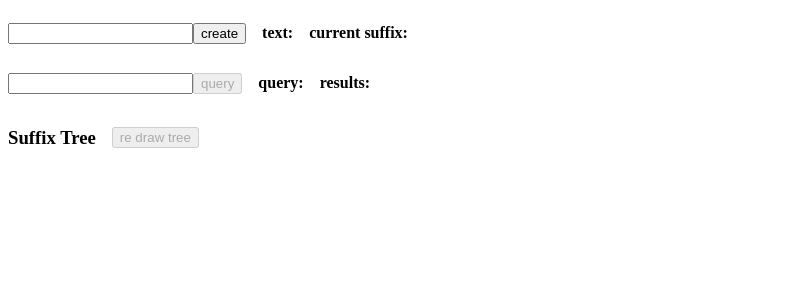
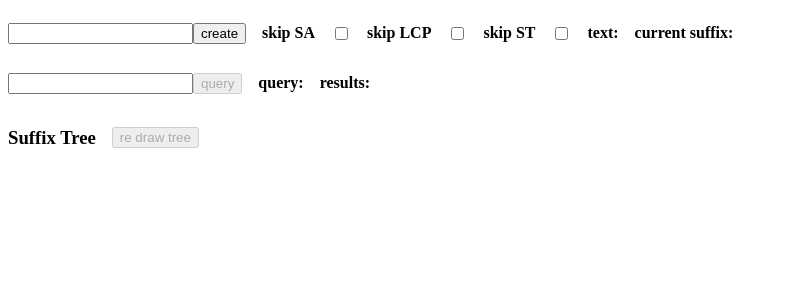
Before and after one commit to neet-007/Data-Structures-To-React-Apps, a React (Vite) app in the folder SuffixTree/: page / in a window 1280 px wide. Shown: the top 300 px of the page, without its empty margins (0-787 px from the left). Built offline with nearby package versions, Linux system fonts and the light colour scheme.

Commit message:
added skipping any or all of the SA LCP ST bulding but when you recalculte the lager command compoents get unmounted

```diff
--- a/SuffixTree/src/App.tsx
+++ b/SuffixTree/src/App.tsx
@@ -7,9 +7,12 @@ import { useTreeContext } from './TreeContext'
 import NodeTest from './NodeTest';
 import Query from './Query';
 
+const SKIP_COMMANDS = ['SA', 'LCP', 'ST'] as const
+
 function App() {
-  const {text, suffixTree, command, suffix, ALPHABET, setText, setCommand, setSuffixArray, setLcpArray, setSuffixTree} = useTreeContext();
+  const {text, suffixTree, command, suffix, ALPHABET, setText, setCommand, setSuffixArray, setLcpArray, setSuffixTree, setSkipCommands} = useTreeContext();
   const InputRef = useRef<HTMLInputElement>(null);
+  const formRef = useRef<HTMLFormElement>(null);
 
   useEffect(() => {
     if (command > -1){
@@ -19,19 +22,26 @@ function App() {
   },[command])
 
   function handleClickInput(){
-    if (!InputRef.current){
+    if (!InputRef.current || !formRef.current){
       return
     };
+    setText(InputRef.current.value);
+
+    const skipCommands = Array(SKIP_COMMANDS.length).fill(false);
+    for (let i = 0; i < formRef.current!.children.length; i++){
+      const inputElem = formRef.current!.children[i].children[1] as HTMLInputElement
+      skipCommands[i] = inputElem.checked
+    };
+    setSkipCommands(skipCommands);
+
     if (command === 4){
       setSuffixArray([]);
       setLcpArray([]);
       setSuffixTree([{parent:-1, stringDepth:0, edgeStart:-1, edgeEnd:-1, children:Array(ALPHABET.length).fill(-1), charClassName:{char:-1, className:''}, nodeClassName:''}]);
-      setText(InputRef.current.value);
       setCommand(-1);
     }else{
-      setText(InputRef.current.value);
-      setCommand(1);
-    }
+      setCommand(skipCommands[0] ? 1000 : 1);
+    };
   };
 
   function reDrawTree(){
@@ -44,7 +54,7 @@ function App() {
       {command > 0 &&
         <SuffixArray/>
       }
-      {command > 1 &&
+      {Number(command.toString()[0]) > 1 &&
         <LcpArray/>
       }
 
@@ -53,8 +63,16 @@ function App() {
             <input type="text" ref={InputRef}/>
             <button disabled={command !== 0 && command !== 4} onClick={handleClickInput}>create</button>
           </div>
-            <p>text: {text}</p>
-            <p>current suffix: {text.slice(suffix, text.length)}</p>
+          <form ref={formRef} style={{display:'flex', alignItems:'center', gap:'1rem'}}>
+            {SKIP_COMMANDS.map((v, i) => (
+              <div key={`skip-commands-${v}-${i}`} style={{display:'flex', alignItems:'center', gap:'1rem'}}>
+                <label htmlFor={`skip-${v}`}>skip {v}</label>
+                <input type="checkbox" id={`skip-${v}`} name={`skip-${v}`}/>
+              </div>
+            ))}
+          </form>
+          <p>text: {text}</p>
+          <p>current suffix: {text.slice(suffix, text.length)}</p>
         </div>
 
           <Query/>
@@ -65,7 +83,7 @@ function App() {
       </div>
 
       <div style={{height:'100%', width:'100%', display:'flex', flexDirection:'column', alignItems:'center'}}>
-        {command > 2 &&
+        {Number(command.toString()[0]) > 2 &&
           <NodeTest node={suffixTree[0]} adjustedHeight={0}/>
         }
       </div>
--- a/SuffixTree/src/LcpArray.tsx
+++ b/SuffixTree/src/LcpArray.tsx
@@ -6,7 +6,7 @@ interface LcpArrayProps extends ComponentProps<'div'>{
 };
 
 const LcpArray:React.FC<LcpArrayProps> = ({...props}) => {
-    const {text, suffixArray, command, setLcpArray, setCommand, setSuffix:setSuffix_} = useTreeContext()
+    const {text, suffixArray, command, skipCommands, setLcpArray, setCommand, setSuffix:setSuffix_} = useTreeContext()
     const [order, setOrder] = useState<number[]>(suffixArray);
     const [lcpArrayBefore, setLcpArrayBefore] = useState<number[]>([]);
     const [lcp, setLcp] = useState<number>(0);
@@ -28,7 +28,7 @@ const LcpArray:React.FC<LcpArrayProps> = ({...props}) => {
     },[text]);
 
     useEffect(() => {
-        if (command !== 2 && command !== 20){
+        if (command !== 2 && command !== 20 && command !== 2000){
             return
         };
 
@@ -37,12 +37,47 @@ const LcpArray:React.FC<LcpArrayProps> = ({...props}) => {
                 setCommand(4);
             }else{
                 setLcpArray(lcpArrayBefore);
-                setCommand(3);
+                setCommand(skipCommands[2] ? 3000 : 3);
                 setSuffix_(suffixArray[0]);
             };
             return;
         };
-            if (nextSuffix === -1){
+        if (command === 2000){
+            function compareLCP(i:number, j:number, lcp__:number){
+                let lcp_ = Math.max(0, lcp__);
+                while (i + lcp_ < text.length && j + lcp_ < text.length){
+                    if (text[i + lcp_] === text[j + lcp_]){
+                        lcp_ += 1;
+                    }else{
+                        break;
+                    };
+                };
+
+                return lcp_;
+            };
+
+            const lcpArray_ = Array(suffixArray.length - 1).fill(0);
+
+            let lcp_ = 0;
+
+            let suffix_ = suffixArray[0];
+            let i = 0
+            while (i < text.length){
+                const currIndex_ = inverseOrder[suffix_];
+                if (currIndex_ === text.length - 1){
+                    lcp_ = 0;
+                    suffix_ = (suffix_ + 1) % text.length;
+                    continue;
+                };
+                const nextSuffix_ = suffixArray[currIndex_ + 1];
+                lcp_ = compareLCP(suffix_, nextSuffix_, lcp_ - 1);
+                lcpArray_[currIndex_] = lcp_;
+                suffix_ = (suffix_ + 1) % text.length;
+                i++;
+            };
+            setCurrIndex(i);
+            setLcpArrayBefore(lcpArray_);
+        }else if (nextSuffix === -1){
             const currIndex_ = inverseOrder[suffix];
             if (currIndex_ === text.length - 1){
                 setLcp(0);
--- a/SuffixTree/src/SuffixArray.tsx
+++ b/SuffixTree/src/SuffixArray.tsx
@@ -6,24 +6,112 @@ interface SuffixArrayProps extends ComponentProps<'div'>{
 };
 
 const SuffixArray:React.FC<SuffixArrayProps> = ({...props}) => {
-    const {text, setSuffixArray, ALPHABET, command, setCommand} = useTreeContext()
+    const {text, setSuffixArray, ALPHABET, command, skipCommands, setCommand} = useTreeContext()
     const [length, setLength] = useState(0);
     const [order, setOrder] = useState<number[]>(Array(text.length).fill(0));
     const [eqvClasses, setEqvClasses] = useState<number[]>(Array(text.length).fill(0));
 
     useEffect(() => {
-        if (command !== 1 && command !== 10){
+        if (command !== 1 && command !== 10 && command !== 1000){
             return
         };
         if (text !== '' && length > text.length){
             if (command === 10){
                 setCommand(4);
             }else{
+                console.log(order);
                 setSuffixArray(order);
-                setCommand(2);
+                setCommand(skipCommands[1] ? 2000 : 2);
             };
             return
         }else if (length === 0){
+            if (command === 1000){
+                function sortChars(){
+                    const order_ = Array(text.length).fill(-1);
+                    const count = Array(ALPHABET.length).fill(0);
+
+                    for (let i = 0; i < text.length; i ++){
+                        count[ALPHABET.indexOf(text[i].toLowerCase())] += 1;
+                    };
+
+                    for (let j = 1; j < count.length; j ++){
+                        count[j] += count[j - 1];
+                    };
+
+                    for (let i = text.length - 1; i >= 0; i --){
+                        count[ALPHABET.indexOf(text[i].toLowerCase())] -= 1;
+                        order_[count[ALPHABET.indexOf(text[i].toLowerCase())]] = i;
+                    };
+
+                    return order_;
+                };
+
+                function computeClasses(order_:number[]){
+                    const classes = Array(order_.length).fill(0);
+
+                    for (let i = 1; i < text.length; i ++){
+                        if (text[order_[i]] !== text[order_[i - 1]]){
+                            classes[order_[i]] = classes[order_[i - 1]] + 1;
+                        }else{
+                            classes[order_[i]] = classes[order_[i - 1]];
+                        };
+                    };
+
+                    return classes;
+                };
+
+                function sortingDoubles(l:number, order_:number[], classes:number[]){
+                    const newOrder = Array(text.length).fill(0);
+                    const count = Array(text.length).fill(0);
+
+                    for (let i = 0; i < text.length; i ++){
+                        count[classes[i]] += 1;
+                    };
+
+                    for (let j = 1; j < text.length; j ++){
+                        count[j] += count[j - 1];
+                    };
+
+                    for (let i = text.length - 1; i >= 0; i --){
+                        const start = (order_[i] - l + text.length) % text.length;
+                        const cl = classes[start];
+                        count[cl] -= 1;
+                        newOrder[count[cl]] = start;
+                    };
+
+                    return newOrder;
+                };
+
+                function updateClasses(l:number, newOrder:number[], classes:number[]){
+                    const newClasses = Array(text.length).fill(0);
+
+                    for (let i = 1; i < text.length; i ++){
+                        const curr = newOrder[i];
+                        const prev = newOrder[i - 1];
+                        const currMid = (curr + l) % text.length;
+                        const prevMid = (prev + l) % text.length;
+
+                        if (classes[curr] !== classes[prev] || classes[currMid] !== classes[prevMid]){
+                            newClasses[curr] = newClasses[prev] + 1;
+                        }else{
+                            newClasses[curr] = newClasses[prev];
+                        };
+                    };
+                    return newClasses;
+                };
+                    let order_ = sortChars();
+                    let classes = computeClasses(order_);
+                    let l = 1;
+
+                    while (l < text.length){
+                        order_ = sortingDoubles(l, order_, classes);
+                        classes = updateClasses(l, order_, classes);
+                        l *= 2;
+                    };
+
+                    setOrder(order_);
+                    setLength(l);
+            }else{
                 setTimeout(() => {
                     setOrder(prev => {
                         const count = Array(ALPHABET.length).fill(0);
@@ -57,6 +145,7 @@ const SuffixArray:React.FC<SuffixArrayProps> = ({...props}) => {
                         return [...prev]
                     });
                 },2000);
+            };
         }else{
             setTimeout(() => {
                 setOrder(prevOrder => {
@@ -106,7 +195,6 @@ const SuffixArray:React.FC<SuffixArrayProps> = ({...props}) => {
         setLength(0);
         setCommand(10);
     };
-
     return (
         <>
             <div style={{display:'flex', gap:'1rem', alignItems:'center'}}>
--- a/SuffixTree/src/TreeContext.tsx
+++ b/SuffixTree/src/TreeContext.tsx
@@ -1,6 +1,11 @@
 import React, {useState, useContext, createContext, ComponentProps, useEffect} from "react";
 import { NodeType } from "./Node";
 import { QueryType } from "./Query";
+
+/*
+    COMMANDS: -1 -> recreate, 0-> initial state, 1-> suffix array, 2 -> lcp array, 3 -> suffix tree, 4 -> end state, 5-> query
+    *10 -> resets, *100 -> clean up, *1000 -> skip steps
+ */
 
 type TreeContextType = {
     text:string,
@@ -9,17 +14,19 @@ type TreeContextType = {
     lcpArray:number[];
     suffixTree:NodeType[];
     suffix:number;
-    command:-1 | 0 | 1 | 2 | 3 | 4 | 5 | 10 | 20 | 30 | 40 | 50 | 500;
+    command:-1 | 0 | 1 | 2 | 3 | 4 | 5 | 10 | 20 | 30 | 40 | 50 | 500 | 1000 | 2000 | 3000 | 5000;
     query:QueryType[];
+    skipCommands:boolean[];
     setSuffixArray:React.Dispatch<React.SetStateAction<number[]>>;
     setLcpArray:React.Dispatch<React.SetStateAction<number[]>>;
     setSuffixTree:React.Dispatch<React.SetStateAction<NodeType[]>>;
     ALPHABET:string[];
     setALPHABET: React.Dispatch<React.SetStateAction<string[]>>;
-    setCommand:React.Dispatch<React.SetStateAction<-1 | 0 | 1 | 2 | 3 | 4 | 5 | 10 | 20 | 30 | 40 | 50 | 500>>;
+    setCommand:React.Dispatch<React.SetStateAction<-1 | 0 | 1 | 2 | 3 | 4 | 5 | 10 | 20 | 30 | 40 | 50 | 500 | 1000 | 2000 | 3000 | 5000>>;
     setSuffix:React.Dispatch<React.SetStateAction<number>>;
     setQuery:React.Dispatch<React.SetStateAction<QueryType[]>>;
-    handleQuery:(q:QueryType[]) => void
+    handleQuery:(q:QueryType[]) => void;
+    setSkipCommands: React.Dispatch<React.SetStateAction<boolean[]>>;
 };
 
 const INITIAL_STATE = {
@@ -30,6 +37,7 @@ const INITIAL_STATE = {
     suffixTree:[],
     suffix:0,
     query:[],
+    skipCommands:[],
     setSuffixArray:() => {},
     setLcpArray:() => {},
     setSuffixTree:() => {},
@@ -39,10 +47,35 @@ const INITIAL_STATE = {
     setCommand:() => {},
     setSuffix:() => {},
     setQuery:() => {},
-    handleQuery:() => {}
+    handleQuery:() => {},
+    setSkipCommands:() => {}
 } as TreeContextType;
 
 const TreeContext = createContext<TreeContextType>(INITIAL_STATE);
+
+function createLeafNode(s:string, node:NodeType, nodeIdx:number, suffix:number, ALPHABET:string[]){
+    return {
+        parent:nodeIdx,
+        stringDepth:s.length - suffix,
+        edgeStart:suffix + node.stringDepth,
+        edgeEnd:s.length - 1,
+        children:Array(ALPHABET.length).fill(-1),
+        nodeClassName:'',
+        charClassName:{char:-1, className:''}
+    } as NodeType;
+};
+
+function breakeNode(node:NodeType, nodeIdx:number, start:number, offset:number, ALPHABET:string[]){
+    return {
+        parent:nodeIdx,
+        stringDepth:node.stringDepth + offset,
+        edgeStart: start,
+        edgeEnd: start + offset - 1,
+        children:Array(ALPHABET.length).fill(-1),
+        nodeClassName:'',
+        charClassName:{char:-1, className:''}
+    } as NodeType;
+};
 
 export const TreeContextProvider:React.FC<ComponentProps<'div'>> = ({children}) => {
     const [ALPHABET, setALPHABET] = useState<string[]>([
@@ -57,14 +90,15 @@ export const TreeContextProvider:React.FC<ComponentProps<'div'>> = ({children})
     const [i, setI] = useState<number>(0);
     const [currIndex, setCurrIndex] = useState<number>(0);
     const [lcpPrev, setLcpPrev] = useState<number>(0);
-    const [command, setCommand] = useState<-1 | 0 | 1 | 2 | 3 | 4 | 5 | 10 | 20 | 30 | 40 | 50 | 500>(0);
+    const [command, setCommand] = useState<-1 | 0 | 1 | 2 | 3 | 4 | 5 | 10 | 20 | 30 | 40 | 50 | 500 | 1000 | 2000 | 3000 | 5000>(0);
     const [query, setQuery] = useState<QueryType[]>([]);
     const [currNodeIndex, setCurrNodeIndex] = useState<number>(0);
     const [currOffset, setCurrOffest] = useState<number>(0);
     const [currQueryIndex, setCurrQueryIndex] = useState<number>(0);
+    const [skipCommands, setSkipCommands] = useState<boolean[]>(Array(3).fill(false));
 
     useEffect(() => {
-        if (command !== 3 && command !== 30){
+        if (command !== 3 && command !== 30 && command !== 3000){
             return
         }else if (command === 30){
             setSuffixTree([{parent:-1, stringDepth:0, edgeStart:-1, edgeEnd:-1, children:Array(ALPHABET.length).fill(-1), charClassName:{char:-1, className:''}, nodeClassName:''}]);
@@ -76,32 +110,56 @@ export const TreeContextProvider:React.FC<ComponentProps<'div'>> = ({children})
             setSuffix(suffixArray[0]);
             setCommand(4);
             return
+        }else if (command === 3000){
+            const suffixTree_:NodeType[] = [];
+            suffixTree_.push({parent:-1, stringDepth:0, edgeStart:-1, edgeEnd:-1, nodeClassName:'', charClassName:{char:-1, className:''}, children:Array(ALPHABET.length).fill(-1)});
+
+            let currNode_ = suffixTree_[0];
+            let currIndex_ = 0;
+            let lcpPrev_ = 0;
+
+            let j = 0;
+            while (j < text.length){
+                const suffix_ = suffixArray[j];
+
+                while (currNode_.stringDepth > lcpPrev_){
+                    currIndex_ = currNode_.parent;
+                    currNode_ = suffixTree_[currIndex_];
+                };
+
+                if (currNode_.stringDepth === lcpPrev_){
+                    currNode_ = createLeafNode(text, currNode_, currIndex_, suffix_, ALPHABET);
+                    suffixTree_[currIndex_].children[ALPHABET.indexOf(text[currNode_.edgeStart].toLowerCase())] = suffixTree_.length;
+                    currIndex_ = suffixTree_.length;
+                    suffixTree_.push(currNode_);
+                }else{
+                    const start = suffixArray[j - 1] + currNode_.stringDepth;
+                    const offset = lcpPrev_ - currNode_.stringDepth;
+                    const midNode = breakeNode(currNode_, currIndex_, start, offset, ALPHABET);
+
+                    midNode.children[ALPHABET.indexOf(text[start + offset].toLowerCase())] = currNode_.children[ALPHABET.indexOf(text[start].toLowerCase())];
+                    suffixTree_[suffixTree_[currIndex_].children[ALPHABET.indexOf(text[start].toLowerCase())]].parent = suffixTree_.length;
+                    suffixTree_[suffixTree_[currIndex_].children[ALPHABET.indexOf(text[start].toLowerCase())]].edgeStart += offset;
+
+                    suffixTree_[currIndex_].children[ALPHABET.indexOf(text[start].toLowerCase())] = suffixTree_.length;
+                    currIndex_ = suffixTree_.length;
+                    suffixTree_.push(midNode);
+
+                    currNode_ = createLeafNode(text, midNode, currIndex_, suffix_, ALPHABET);
+                    suffixTree_[currIndex_].children[ALPHABET.indexOf(text[currNode_.edgeStart].toLowerCase())] = suffixTree_.length;
+
+                    currIndex_ = suffixTree_.length;
+                    suffixTree_.push(currNode_);
+                };
+                if (j < text.length - 1){
+                    lcpPrev_ = lcpArray[j];
+                };
+                j++;
+            };
+            setSuffixTree(suffixTree_);
+            setI(j);
         }else if (command === 3){
             setTimeout(() => {
-                function createLeafNode(s:string, node:NodeType, nodeIdx:number, suffix:number){
-                    return {
-                        parent:nodeIdx,
-                        stringDepth:s.length - suffix,
-                        edgeStart:suffix + node.stringDepth,
-                        edgeEnd:s.length - 1,
-                        children:Array(ALPHABET.length).fill(-1),
-                        nodeClassName:'',
-                        charClassName:{char:-1, className:''}
-                    } as NodeType;
-                };
-
-                function breakeNode(node:NodeType, nodeIdx:number, start:number, offset:number){
-                    return {
-                        parent:nodeIdx,
-                        stringDepth:node.stringDepth + offset,
-                        edgeStart: start,
-                        edgeEnd: start + offset - 1,
-                        children:Array(ALPHABET.length).fill(-1),
-                        nodeClassName:'',
-                        charClassName:{char:-1, className:''}
-                    } as NodeType;
-                };
-
                 setSuffixTree(prev => {
                     let currIndexCopy = currIndex;
 
@@ -110,14 +168,14 @@ export const TreeContextProvider:React.FC<ComponentProps<'div'>> = ({children})
                     };
 
                     if (prev[currIndexCopy].stringDepth === lcpPrev){
-                        const newNode = createLeafNode(text, prev[currIndexCopy], currIndexCopy, suffix);
+                        const newNode = createLeafNode(text, prev[currIndexCopy], currIndexCopy, suffix, ALPHABET);
                         prev[currIndexCopy].children[ALPHABET.indexOf(text[newNode.edgeStart].toLowerCase())] = prev.length;
                         setCurrIndex(prev.length);
                         prev.push(newNode);
                     }else{
                         const start = suffixArray[i - 1] + prev[currIndexCopy].stringDepth;
                         const offset = lcpPrev - prev[currIndexCopy].stringDepth;
-                        const midNode = breakeNode(prev[currIndexCopy], currIndexCopy, start, offset);
+                        const midNode = breakeNode(prev[currIndexCopy], currIndexCopy, start, offset, ALPHABET);
 
                         midNode.children[ALPHABET.indexOf(text[start + offset].toLowerCase())] = prev[currIndexCopy].children[ALPHABET.indexOf(text[start].toLowerCase())];
                         prev[prev[currIndexCopy].children[ALPHABET.indexOf(text[start].toLowerCase())]].parent = prev.length;
@@ -127,7 +185,7 @@ export const TreeContextProvider:React.FC<ComponentProps<'div'>> = ({children})
                         currIndexCopy = prev.length;
                         prev.push(midNode);
 
-                        const newNode = createLeafNode(text, midNode, currIndexCopy, suffix);
+                        const newNode = createLeafNode(text, midNode, currIndexCopy, suffix, ALPHABET);
                         prev[currIndexCopy].children[ALPHABET.indexOf(text[newNode.edgeStart].toLowerCase())] = prev.length;
 
                         setCurrIndex(prev.length);
@@ -144,10 +202,8 @@ export const TreeContextProvider:React.FC<ComponentProps<'div'>> = ({children})
                     return [...prev]
                 });
             },2000);
-        }else if (command === 4){
-
         };
-    },[command, currIndex]);
+    },[command, currIndex, i]);
 
     useEffect(() => {
         if (command !== 5 && command !== 500){
@@ -275,7 +331,9 @@ export const TreeContextProvider:React.FC<ComponentProps<'div'>> = ({children})
         setCommand,
         setSuffix,
         setQuery,
-        handleQuery
+        handleQuery,
+        skipCommands,
+        setSkipCommands
     };
     return (
         <TreeContext.Provider value={VALUE}>
```
Lines whose indentation alone changed are shown as unchanged.
